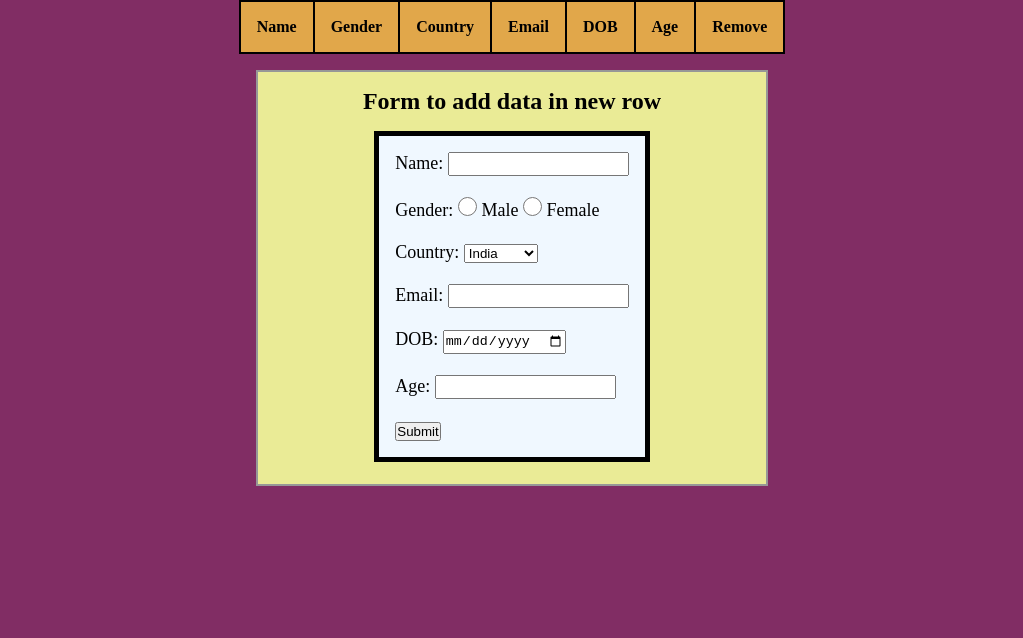
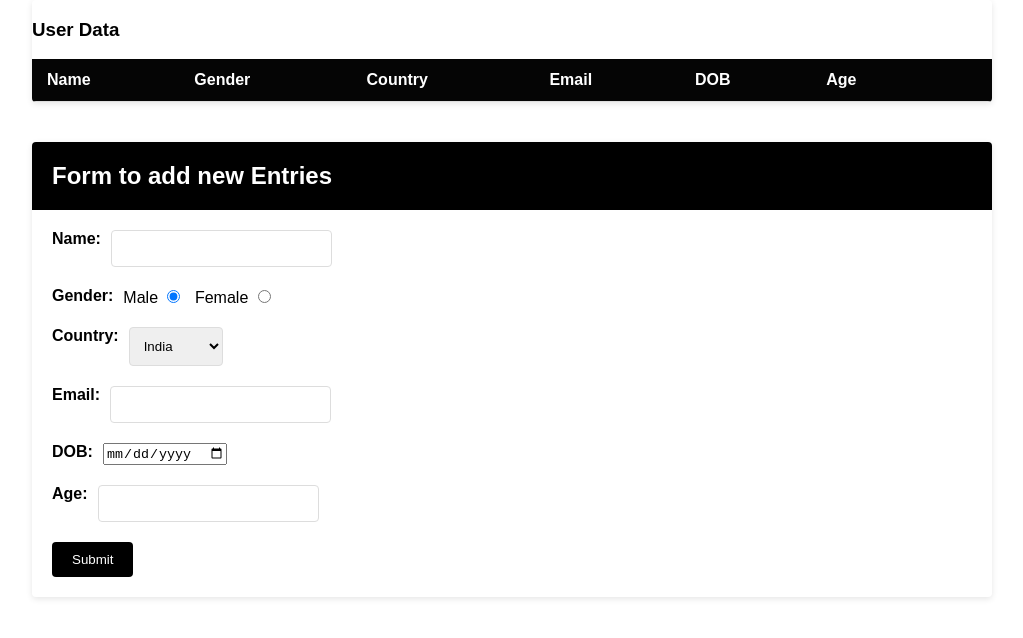
Before and after one commit to aniket-sigmoid/Javascript-Assignment, a plain HTML site: page index.html in a window 1280 px wide. Shown: the whole page, without its empty margins (128-1151 px from the left). Drawn offline with Linux system fonts and the light colour scheme; no server answers.

Commit message:
added js and css

```diff
--- a/index.html
+++ b/index.html
@@ -1,60 +1,96 @@
 <!DOCTYPE html>
 <html lang="en">
+
 <head>
     <meta charset="UTF-8">
     <meta http-equiv="X-UA-Compatible" content="IE=edge">
     <meta name="viewport" content="width=device-width, initial-scale=1.0">
-    <!-- link style sheet and javascript -->
-    <link rel="stylesheet" href="./style.css">
-    <link rel="Javascript" href="./index.js">
-    <title> Javascript </title>
+    <link rel="stylesheet" href="style.css" />
+    <title>Javascript Assignment</title>
 </head>
+
 <body>
-    <div class="container">
-        <div class="table" id="usertable">
-            <table>
-                <thead class="table-head">
-                    <!-- table head -->
+    <div class="App">
+        <div class="table-container">
+            <h3 id="buffer">User Data</h3>
+            <table class='table'>
+                <thead class="table-header">
                     <tr>
-                        <!-- one table row & th = table cell-->
                         <th>Name</th>
                         <th>Gender</th>
                         <th>Country</th>
                         <th>Email</th>
                         <th>DOB</th>
                         <th>Age</th>
-                    <th>Remove</th>
+                        <th>    </th>
                     </tr>
                 </thead>
-                <tbody id="table-body"></tbody>
+                <tbody id="t-body"></tbody>
             </table>
+
         </div>
-        <div class="form-data" id="userForm">
-            <h2>Form to add data in new row</h2>
-            <form action="#" method="post" class="form">
+        <div class="form-container">
+            <h2>Form to add new Entries</h2>
+            <form action="#" method="POST" class="form" id="form">
+                <div class="inputs">
+                    <div>
                         <label for="name">Name:</label>
-                <input type="text" id="name" name="name"><br><br>
+                    </div>
+                    <div>
+                        <input type="text" name="name" id="name" required />
+                    </div>
+                </div>
+                <div class="inputs">
+                    <div>
                         <label for="gender">Gender:</label>
-                <input type="radio" id="male" name="gender" value="male">
-                <label for="male">Male</label>
-                <input type="radio" id="female" name="gender" value="female">
-                <label for="female">Female</label><br><br>
-                <label for="country">Country:</label>
-                <select id="country" name="country">
-                  <option value="India">India</option>
-                  <option value="USA">USA</option>
-                  <option value="Australia">Australia</option>
-                </select><br><br>
-                <label for="email">Email:</label>
-                <input type="email" id="email" name="email"><br><br>
+                    </div>
+                    <div>
+                        <span>Male <input type="radio" name="gender" value="male" checked /></span>
+                        <span>Female <input type="radio" name="gender" value="female" /></span>
+                    </div>
+                </div>
+                <div class="inputs">
+                    <div>
+                        <label for="country">Country: </label>
+                    </div>
+                    <div>
+                        <select name="country" id="country">
+                            <option value="india">India</option>
+                            <option value="usa">USA</option>
+                            <option value="australia">Australia</option>
+                        </select>
+                    </div>
+                </div>
+                <div class="inputs">
+                    <div>
+                        <label for="email">Email: </label>
+                    </div>
+                    <div>
+                        <input type="email" name="email" id="email" />
+                    </div>
+                </div>
+                <div class="inputs">
+                    <div>
                         <label for="dob">DOB:</label>
-                <input type="date" id="dob" name="dob"><br><br>
+                    </div>
+                    <div>
+                        <input type="date" name="dob" id="dob" required />
+                    </div>
+                </div>
+                <div class="inputs">
+                    <div>
                         <label for="age">Age:</label>
-                <input type="number" id="age" name="age"><br><br>
-                <button type="button" onclick="addUser()">Submit</button>
+                    </div>
+                    <div>
+                        <input type="number" name="age" id="age" required />
+                    </div>
+                </div>
+                <button type="submit" class="submit-btn" id="submit-btn">Submit</button>
             </form>
         </div>
     </div>
-    <script src="./index.js"></script>
+    <script src="script.js"></script>
+
 </body>
+
 </html>
--- a/index.js
+++ /dev/null
@@ -1,46 +0,0 @@
-// Get the table and form elements by ID
-var userTable = document.getElementById("userTable");
-var userForm = document.getElementById("userForm");
-
-// Add an event listener to the form's submit button
-userForm.addEventListener("submit", function(event) {
-  // Prevent the default form submission behavior
-  event.preventDefault();
-
-  // Get the form inputs
-  var name = userForm.elements["name"].value;
-  var gender = userForm.elements["gender"].value;
-  var country = userForm.elements["country"].value;
-  var email = userForm.elements["email"].value;
-  var dob = userForm.elements["dob"].value;
-  var age = userForm.elements["age"].value;
-
-  // Create a new table row element
-  var newRow = userTable.insertRow(-1);
-
-  // Create new table cells for each input
-  var nameCell = newRow.insertCell(0);
-  var genderCell = newRow.insertCell(1);
-  var countryCell = newRow.insertCell(2);
-  var emailCell = newRow.insertCell(3);
-  var dobCell = newRow.insertCell(4);
-  var ageCell = newRow.insertCell(5);
-  var deleteCell = newRow.insertCell(6);
-
-  // Set the innerHTML of each cell to the input value
-  nameCell.innerHTML = name;
-  genderCell.innerHTML = gender;
-  countryCell.innerHTML = country;
-  emailCell.innerHTML = email;
-  dobCell.innerHTML = dob;
-  ageCell.innerHTML = age;
-  //deleteCell.innerHTML = "<button onclick='deleteRow(this.parentNode.parentNode)'>Delete</button>";
-
-  // Clear the form inputs
-  userForm.reset();
-});
-
-// Function to delete a table row
-function deleteRow(row) {
-  row.parentNode.removeChild(row);
-}
--- /dev/null
+++ b/script.js
@@ -0,0 +1,95 @@
+// fetch data from api function definition
+const fetchData = async () => {
+    try {
+        res = await fetch('https://randomuser.me/api/?results=5', {
+            method: "GET"
+        });
+
+        if (res.ok) {
+            let json_response = await res.json()
+            //console.log(json_response?.results?.slice(0, 20))
+            let data = json_response?.results
+            //console.log(data)
+            return data
+        }
+    }
+    catch (e) {
+        console.log(e.message)
+        return new Error(`Data could not be fetch due to ${e.message} `)
+    }
+}
+
+
+// render list - function definition
+const renderData = async () => {
+    let tableContent = await fetchData()
+    tableContent = tableContent?.slice(0, 20)
+    let column = ["name", "gender", "country", "email", "dob", "age", "button"];
+    const tableBody = document.getElementById('t-body')
+    tableContent?.forEach((val, index) => {
+        let row = document.createElement("tr");
+        for (let col of column) {
+            let td = document.createElement("td");
+            if (col === "name") {
+                td.textContent = val["name"]["first"];
+            } else if (col === "dob") {
+                td.textContent = new Date(val[col]["date"]).toJSON().slice(0, 10);
+            } else if (col === "age") {
+                td.textContent = val["dob"][col];
+            } else if (col === "country") {
+                td.textContent = val["location"][col];
+            } else if (col === "button") {
+                let button = document.createElement("button");
+                button.textContent = "Delete";
+                button.setAttribute("type", "submit");
+                button.setAttribute("onclick", "deleteRow(this)");
+                button.setAttribute("class", "delete-btn");
+                td.appendChild(button);
+            } else {
+                td.textContent = val[col];
+            }
+            row.append(td);
+        }
+        tableBody.appendChild(row);
+        let buffer = document.getElementById("buffer");
+        buffer.setAttribute('class', 'buffer-done')
+    })
+}
+
+// render list - function calling
+renderData();
+
+// delete row - function definition
+const deleteRow = (e) => {
+    //console.log(e)
+    let columnPressed = e.parentNode;
+    let targetRow = columnPressed.parentNode;
+    targetRow.parentNode.removeChild(targetRow);
+}
+
+// submit eventListener
+const formSubmit = document.forms['form']
+//console.log(formSubmit)
+formSubmit.addEventListener('submit', (e) => {
+    e.preventDefault();
+    const formData = Object.fromEntries(new FormData(e.target).entries());
+    //console.log(formData)
+    const tableBody = document.getElementById('t-body')
+    let tr = document.createElement("tr");
+    //console.log(Object.values(formData));
+    Object.values(formData).forEach((val, index) => {
+        let td = document.createElement("td");
+        td.textContent = val;
+        tr.appendChild(td);
+    });
+    let td = document.createElement("td");
+    let button = document.createElement("button");
+    button.textContent = "Delete";
+    button.setAttribute("type", "submit");
+    button.setAttribute("onclick", "deleteRow(this)");
+    button.setAttribute("class", "delete-btn");
+    td.appendChild(button);
+    tr.appendChild(td);
+    tableBody.appendChild(tr);
+    formSubmit.reset();
+})
--- a/style.css
+++ b/style.css
@@ -1,103 +1,111 @@
-* {
+/* Body styles */
+body {
+    font-family: Arial, sans-serif;
     margin: 0;
     padding: 0;
-    box-sizing: border-box;
   }
 
-  table,
-  tr,
-  td,
-  th {
-    border: 2px solid black;
-    border-collapse: collapse;
-    padding: 1rem;
-    text-align: center;
+  /* App container styles */
+  .App {
+    max-width: 960px;
+    margin: 0 auto;
+    display: flex;
+    flex-wrap: wrap;
+    justify-content: space-between;
   }
 
-  tr:nth-child(2n) {
-    background-color: #eb6b6b;
-  }
-  th {
-    background-color: rgb(225, 167, 74);
+  /* Table container styles */
+  .table-container {
+    width: 100%;
+    margin-bottom: 40px;
+    box-shadow: 0px 2px 6px rgba(8, 8, 8, 0.1);
+    border-radius: 4px;
+    overflow:scroll;
   }
 
-  .container {
+  /* Table heading styles */
+  .table-header {
+    background-color: #050505;
+    color: #fff;
+  }
+
+  /* Table styles */
+  .table {
+    width: 100%;
+    border-collapse: collapse;
+  }
+
+  /* Table row styles */
+  .table tr {
+    border-bottom: 1px solid #ddd;
+  }
+
+  /* Table cell styles */
+  .table td, .table th {
+    padding: 12px 15px;
+    text-align: left;
+  }
+
+  /* Form container styles */
+  .form-container {
+    width: 100%;
+    margin-bottom: 40px;
+    box-shadow: 0px 2px 6px rgba(0, 0, 0, 0.1);
+    border-radius: 4px;
+    overflow: hidden;
+  }
+
+  /* Form heading styles */
+  .form-container h2 {
+    background-color: #000;
+    color: #fff;
+    padding: 20px;
+    margin: 0;
+  }
+
+  /* Form styles */
+  .form {
+    padding: 20px;
+  }
+
+  /* Input container styles */
+  .inputs {
     display: flex;
-    flex-direction: column;
-    width: 100vw;
-    min-height: 100vh;
-    height: auto;
-    background-color: #812d64;
-    align-items: center;
+    margin-bottom: 20px;
   }
-  .data-table {
-    background-color: rgb(53, 198, 200);
-    margin: 2rem auto;
-    border: 2px solid rgb(198, 64, 64);
-    /* width: 80%; */
+
+  /* Input label styles */
+  .inputs label {
+    width: 150px;
+    margin-right: 10px;
+    font-weight: bold;
   }
-  .btn {
-    background-color: #1f2937;
-    color: white;
-    padding: 0.5rem;
+
+  /* Input styles */
+  .inputs input[type="text"], .inputs input[type="email"], .inputs input[type="number"], .inputs select {
+    width: 100%;
+    padding: 10px;
+    border-radius: 4px;
+    border: 1px solid #ddd;
+  }
+
+  /* Radio button styles */
+  .inputs input[type="radio"] {
+    margin-right: 10px;
+  }
+
+  /* Submit button styles */
+  .submit-btn {
+    padding: 10px 20px;
+    border-radius: 4px;
     border: none;
-    border-radius: 0.5rem;
+    background-color: #000;
+    color: #fff;
+    cursor: pointer;
+    transition: all 0.2s ease;
   }
-  .btn:hover {
-    color: black;
-    background-color: rgb(214, 39, 39);
+
+  .submit-btn:hover {
+    background-color: #fff;
+    color: #000;
   }
-  .form-data {
-    margin-top: 1rem;
-    padding: 2rem auto;
-    width: 40%;
-    height: 26rem;
-    border: 2px solid black;
-    background-color: rgb(234, 235, 150);
-    display: flex;
-    flex-direction: column;
-    align-items: center;
-    margin-bottom: 2rem;
-    border: 2px solid rgb(151, 151, 151);
-  }
-  h2 {
-    margin-top: 1rem;
-  }
-  .form {
-    margin-top: 1rem;
-    display: flexbox;
-    font-size: large;
-    border: 5px solid black;
-    padding: 1rem;
-    background-color: aliceblue;
-  }
-  .form input {
-    height: 1.5rem;
-    align-self: center;
-  }
-  .form .gender {
-    display: flex;
-    flex-direction: row;
-    align-items: center;
-    gap: 1rem;
-  }
-  .form input[type="radio"] {
-    width: 1.2rem;
-    height: 1.2rem;
-    align-items: center;
-  }
-  .form .country select {
-    height: 1.5rem;
-  }
-  #submit-btn {
-    background-color: #1f2937;
-    color: white;
-    width: 4rem;
-    height: 2rem;
-    border: none;
-    border-radius: 0.5rem;
-  }
-  #submit-btn:hover {
-    color: black;
-    background-color: lightgreen;
-  }
--- a/style2.css
+++ /dev/null
@@ -1,80 +0,0 @@
-/* CSS for container */
-.container {
-    max-width: 1200px;
-    margin: 0 auto;
-    padding: 20px;
-    box-sizing: border-box;
-  }
-
-  /* CSS for table */
-  .table {
-    margin-bottom: 20px;
-  }
-
-  table {
-    border-collapse: collapse;
-    width: 100%;
-  }
-
-  th, td {
-    padding: 8px;
-    text-align: left;
-    border-bottom: 1px solid #ddd;
-  }
-
-  th {
-    background-color: #f2f2f2;
-  }
-
-  td:last-child {
-    text-align: center;
-  }
-
-  /* CSS for form */
-  .form-data {
-    background-color: #f2f2f2;
-    padding: 20px;
-    box-sizing: border-box;
-  }
-
-  form label {
-    display: block;
-    margin-bottom: 8px;
-    font-weight: bold;
-  }
-
-  form input[type="text"],
-  form input[type="email"],
-  form input[type="date"],
-  form select,
-  form input[type="number"] {
-    padding: 8px;
-    margin-bottom: 16px;
-    border: none;
-    border-radius: 4px;
-    box-sizing: border-box;
-    width: 100%;
-  }
-
-  form input[type="radio"] {
-    margin-right: 8px;
-  }
-
-  form button[type="button"] {
-    background-color: #4CAF50;
-    color: white;
-    border: none;
-    border-radius: 4px;
-    cursor: pointer;
-    padding: 12px 24px;
-  }
-
-  form button[type="button"]:hover {
-    background-color: #3e8e41;
-  }
-
-  /* CSS for error message */
-  .error {
-    color: red;
-    margin-bottom: 8px;
-  }
```
Also changed, not shown: 1 other file. Lines whose indentation alone changed are shown as unchanged.
